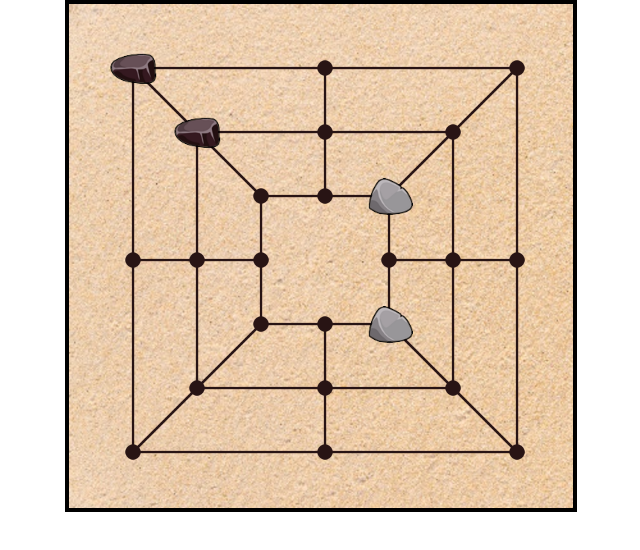
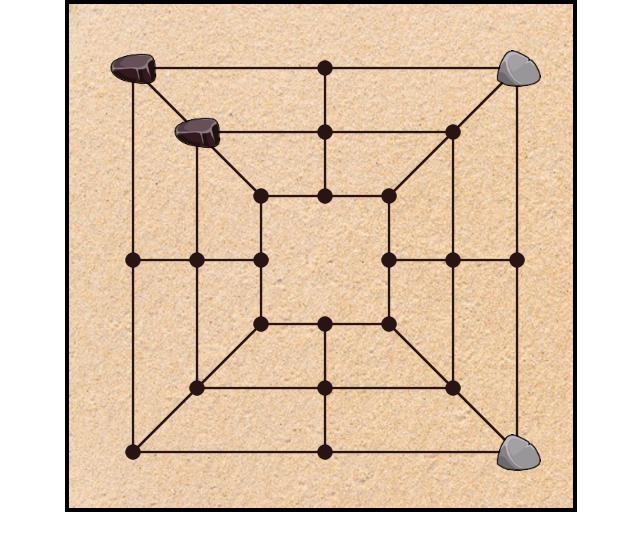
Before and after one commit to aidevnn/ChaxGameJS, a website: page docs/index.html in a window 1280 px wide. Shown: the whole page, without its empty margins (319-959 px from the left). Drawn offline with Linux system fonts and the light colour scheme.

Commit message:
github.io

```diff
--- a/docs/index.html
+++ b/docs/index.html
@@ -20,10 +20,10 @@
     <script type="text/javascript">
       let cube = ChaxGame.Cube();
       cube.SetCellByKey("c000", ChaxGame.CellP1);
-      cube.SetCellByKey("c202", ChaxGame.CellP2);
+      cube.SetCellByKey("c200", ChaxGame.CellP2);
 
       cube.SetCellByKey("c001", ChaxGame.CellP1);
-      cube.SetCellByKey("c222", ChaxGame.CellP2);
+      cube.SetCellByKey("c220", ChaxGame.CellP2);
 
       cube.Render("#board");
     </script>
```
